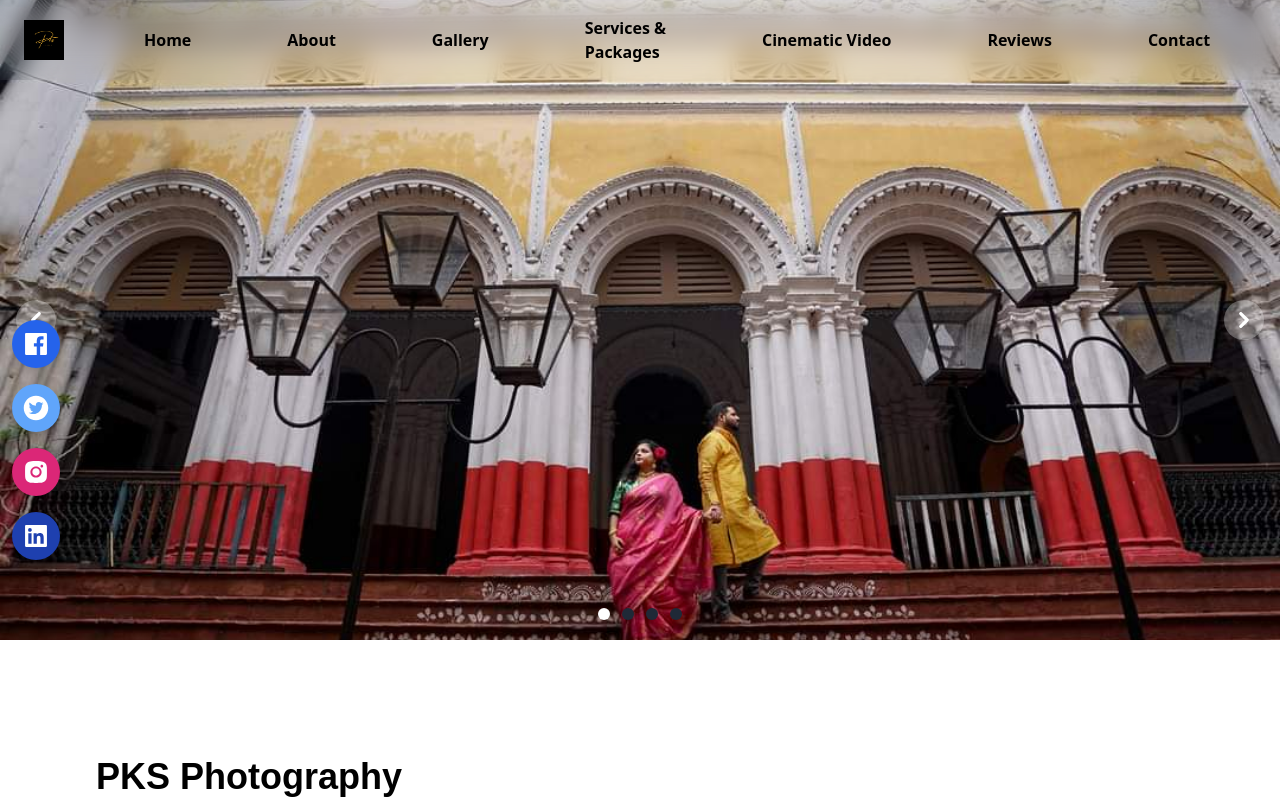
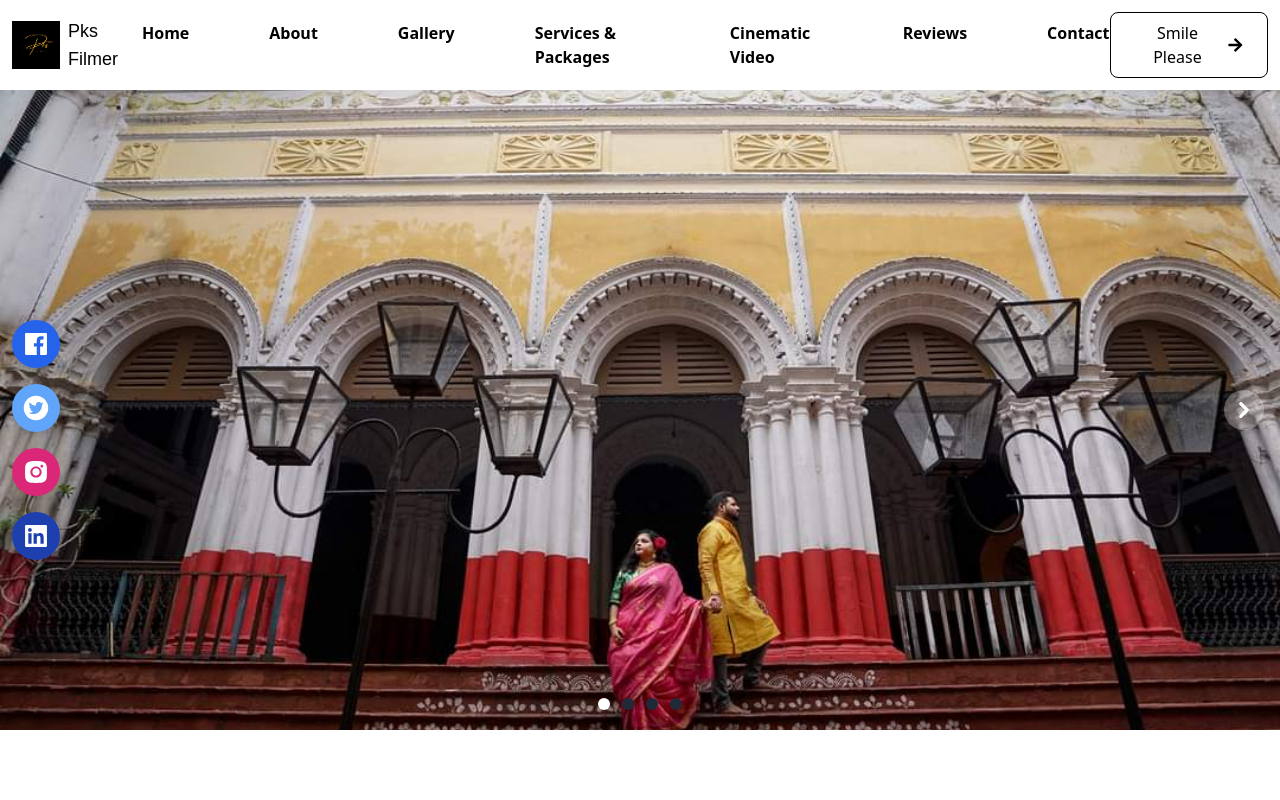
Before and after one commit to chakrari/PksFilmer, a React (Vite) app in the folder Pksfilmer/: page / in a window 1280 px wide. Shown: the top 800 px of the page. Built offline with nearby package versions, Linux system fonts and the light colour scheme.

Commit message:
navbar functionalities done

```diff
--- a/Pksfilmer/src/App.jsx
+++ b/Pksfilmer/src/App.jsx
@@ -15,16 +15,10 @@ import cr4 from './assets/photo_for_website/cr4.jpg';
 const slides = [cr1, cr2, cr3, cr4];
 
 const App = () => {
-  const [isNavDialogOpen, setIsNavDialogOpen] = useState(false);
-
-  const handleMenu = () => {
-    setIsNavDialogOpen(!isNavDialogOpen);
-  };
-
-  return (
+    return (
     <Router>
       <CarouselProvider>
-      <Navbar isNavDialogOpen={isNavDialogOpen} handleMenu={handleMenu} />
+      <Navbar />
       <main className="App">
         <Routes>
           <Route path="/" element={
@@ -32,6 +26,7 @@ const App = () => {
               <div className="relative z-0">
                 <Carousel slides={slides} />
               </div>
+              {/* <Carousel slides={slides} /> */}
               <Hero />
               <Socialapps />
             </>
--- a/Pksfilmer/src/components/Navbar_compo/Navbar.jsx
+++ b/Pksfilmer/src/components/Navbar_compo/Navbar.jsx
@@ -1,49 +1,207 @@
-import React from 'react';
-import logo from '../../assets/photo_for_website/logo.png';
-import { GiHamburgerMenu } from 'react-icons/gi';
-import { IoMdClose } from 'react-icons/io';
-import { useNavigate } from 'react-router-dom';
-import { Link } from 'react-router-dom';
-const Navbar = ({ isNavDialogOpen, handleMenu }) => {
-  const navigate = useNavigate();
+// I am doing a change in this branch for testing how it works
+// import React from 'react';
+// import logo from '../../assets/photo_for_website/logo.png';
+// import { GiHamburgerMenu } from 'react-icons/gi';
+// import { IoMdClose } from 'react-icons/io';
+
+// const Navbar = ({ isNavDialogOpen, handleMenu }) => {
+//   return (
+//     <nav className="fixed top-0 left-0 right-0 z-50 flex items-center justify-between px-6 py-4 bg-transparent backdrop-blur-md">
+//       <div className="flex items-center gap-20">
+//         <img className="w-30 h-10" src={logo} alt="Logo" />
+//         <ul className="hidden lg:flex flex-row justify-between items-center gap-24 font-semibold ">
+//           <li className="hover:font-bold">Home</li>
+//           <li className="hover:font-bold">About</li>
+//           <li className="hover:font-bold">Gallery</li>
+//           <li className="hover:font-bold">Services &<br /> Packages</li>
+//           <li className="hover:font-bold">Cinematic Video</li>
+//           <li className="hover:font-bold">Reviews</li>
+//           <li className="hover:font-bold">Contact</li>
+//         </ul>
+//         <button className="lg:hidden ml-10" onClick={handleMenu}>
+//           <GiHamburgerMenu className="text-gray-600" />
+//         </button>
+//       </div>
+
+//       {isNavDialogOpen && (
+//         <div id="nav-dialog" className="fixed inset-0 z-40 bg-white p-3 md:hidden">
+//           <div id="nav-bar" className="flex justify-between items-center">
+//             <a href="#" id="brand" className="flex gap-2 items-center">
+//               <img className="object-cover max-h-12 max-w-12" src={logo} alt="Logo" />
+//             </a>
+//             <button className="p-2 md:hidden" onClick={handleMenu}>
+//               <IoMdClose className="text-gray-600" />
+//             </button>
+//           </div>
+
+//           <div className="mt-6 flex flex-col">
+//             <a href="#" className="font-medium m-3 p-3 hover:bg-gray-50 block rounded-lg">Home</a>
+//             <a href="#" className="font-medium m-3 p-3 hover:bg-gray-50 block rounded-lg">About</a>
+//             <a href="#" className="font-medium m-3 p-3 hover:bg-gray-50 block rounded-lg">Gallery</a>
+//             <a href="#" className="font-medium m-3 p-3 hover:bg-gray-50 block rounded-lg">Services & Packages</a>
+//             <a href="#" className="font-medium m-3 p-3 hover:bg-gray-50 block rounded-lg">Cinematic Video</a>
+//             <a href="#" className="font-medium m-3 p-3 hover:bg-gray-50 block rounded-lg">Reviews</a>
+//             <a href="#" className="font-medium m-3 p-3 hover:bg-gray-50 block rounded-lg">Contact</a>
+//           </div>
+//         </div>
+//       )}
+//     </nav>
+//   );
+// };
+
+// export default Navbar;
+
+import React, { useState, useEffect } from "react";
+import { Link, useLocation } from "react-router-dom";
+import logo from "../../assets/photo_for_website/logo.png";
+import { GiHamburgerMenu } from "react-icons/gi";
+import { IoMdClose } from "react-icons/io";
+import { FaArrowRight } from "react-icons/fa";
+
+const Navbar = () => {
+  const [isNavDialogOpen, setIsNavDialogOpen] = useState(false);
+  const location = useLocation();
+
+  const handleMenu = () => {
+    setIsNavDialogOpen(!isNavDialogOpen);
+  };
+
+  // Automatically close nav dialog when resizing to desktop view
+  useEffect(() => {
+    const handleResize = () => {
+      if (window.innerWidth >= 768) {
+        setIsNavDialogOpen(false);
+      }
+    };
+
+    window.addEventListener("resize", handleResize);
+
+    // Clean up the event listener
+    return () => {
+      window.removeEventListener("resize", handleResize);
+    };
+  }, []);
+
+  // Close nav dialog on route change
+  useEffect(() => {
+    if (isNavDialogOpen) {
+      setIsNavDialogOpen(false);
+    }
+  }, [location]);
 
   return (
-    <nav className="fixed top-0 left-0 right-0 z-50 flex items-center justify-between px-6 py-4 bg-transparent backdrop-blur-md">
-      <div className="flex items-center gap-20">
-        <img className="w-30 h-10" src={logo} alt="Logo" />
-        <ul className="hidden lg:flex flex-row justify-between items-center gap-24 font-semibold ">
-          <li className="hover:font-bold cursor-pointer" onClick={() => navigate("/")}>Home</li>
-          <li className="hover:font-bold cursor-pointer" onClick={() => navigate("/about")}>About</li>
-          <li className="hover:font-bold cursor-pointer">Gallery</li>
-          <li className="hover:font-bold cursor-pointer">Services &<br /> Packages</li>
-          <li className="hover:font-bold cursor-pointer">Cinematic Video</li>
-          <li className="hover:font-bold cursor-pointer">Reviews</li>
-          <li className="hover:font-bold cursor-pointer">Contact</li>
-        </ul>
-        <button className="lg:hidden ml-10" onClick={handleMenu}>
+    <nav className="p-3 bg-white justify-between items-center flex">
+      <Link to="/" id="brand" className="flex gap-2 items-center">
+        <img className="object-cover max-w-12 max-h-12" src={logo} alt="Logo" />
+        <span className="text-lg font-medium font-display">Pks Filmer</span>
+      </Link>
+      <div id="nav-menu" className="hidden md:flex gap-20">
+        <Link to="/" className="font-bold hover:text-primary cursor-pointer">
+          Home
+        </Link>
+        <Link
+          to="/about"
+          className="font-bold hover:text-primary cursor-pointer"
+        >
+          About
+        </Link>
+        <Link to="#" className="font-bold hover:text-primary cursor-pointer">
+          Gallery
+        </Link>
+        <Link to="#" className="font-bold hover:text-primary cursor-pointer">
+          Services & Packages
+        </Link>
+        <Link to="#" className="font-bold hover:text-primary cursor-pointer">
+          Cinematic Video
+        </Link>
+        <Link to="#" className="font-bold hover:text-primary cursor-pointer">
+          Reviews
+        </Link>
+        <Link to="#" className="font-bold hover:text-primary cursor-pointer">
+          Contact
+        </Link>
+      </div>
+      <button className="hidden md:flex gap-2 items-center border border-black px-6 py-2 rounded-lg hover:border-primary">
+        Smile Please
+        <FaArrowRight />
+      </button>
+      <button className="p-2 md:hidden" onClick={handleMenu}>
+        {isNavDialogOpen ? (
+          <IoMdClose className="text-gray-600" />
+        ) : (
           <GiHamburgerMenu className="text-gray-600" />
-        </button>
-      </div>
+        )}
+      </button>
 
       {isNavDialogOpen && (
-        <div id="nav-dialog" className="fixed inset-0 z-40 bg-white p-3 md:hidden">
-          <div id="nav-bar" className="flex justify-between items-center">
-            <Link href="#" id="brand" className="flex gap-2 items-center">
-              <img className="object-cover max-h-12 max-w-12" src={logo} alt="Logo" />
+        <div
+          id="nav-dialog"
+          className="fixed bg-white inset-0 p-3 z-50 overflow-auto"
+          style={{ zIndex: 1000 }}
+        >
+          <div id="nav-bar" className="flex justify-between">
+            <Link to="/" id="brand" className="flex gap-2 items-center">
+              <img
+                className="object-cover max-w-12 max-h-12"
+                src={logo}
+                alt="Logo"
+              />
+              <span className="text-lg font-medium font-display">
+                Pks Filmer
+              </span>
             </Link>
             <button className="p-2 md:hidden" onClick={handleMenu}>
               <IoMdClose className="text-gray-600" />
             </button>
           </div>
-
-          <div className="mt-6 flex flex-col">
-            <Link to="/" className="font-medium m-3 p-3 hover:bg-gray-50 block rounded-lg">Home</Link>
-            <Link to="/about" className="font-medium m-3 p-3 hover:bg-gray-50 block rounded-lg">About</Link>
-            <Link to="/gallery" href="#" className="font-medium m-3 p-3 hover:bg-gray-50 block rounded-lg">Gallery</Link>
-            <Link href="/services and packages" className="font-medium m-3 p-3 hover:bg-gray-50 block rounded-lg">Services & Packages</Link>
-            <Link href="/cinematic video" className="font-medium m-3 p-3 hover:bg-gray-50 block rounded-lg">Cinematic Video</Link>
-            <Link href="/reviews" className="font-medium m-3 p-3 hover:bg-gray-50 block rounded-lg">Reviews</Link>
-            <Link href="/contact" className="font-medium m-3 p-3 hover:bg-gray-50 block rounded-lg">Contact</Link>
+          <div className="mt-6">
+            <Link
+              to="/"
+              className="font-medium m-3 p-3 hover:bg-gray-500 block rounded-lg"
+            >
+              Home
+            </Link>
+            <Link
+              to="/about"
+              className="font-medium m-3 p-3 hover:bg-gray-500 block rounded-lg"
+            >
+              About
+            </Link>
+            <Link
+              to="#"
+              className="font-medium m-3 p-3 hover:bg-gray-500 block rounded-lg"
+            >
+              Gallery
+            </Link>
+            <Link
+              to="#"
+              className="font-medium m-3 p-3 hover:bg-gray-500 block rounded-lg"
+            >
+              Services & Packages
+            </Link>
+            <Link
+              to="#"
+              className="font-medium m-3 p-3 hover:bg-gray-500 block rounded-lg"
+            >
+              Cinematic Video
+            </Link>
+            <Link
+              to="#"
+              className="font-medium m-3 p-3 hover:bg-gray-500 block rounded-lg"
+            >
+              Reviews
+            </Link>
+            <Link
+              to="#"
+              className="font-medium m-3 p-3 hover:bg-gray-500 block rounded-lg"
+            >
+              Contact
+            </Link>
+          </div>
+          <div className="h-[1px] bg-gray-300">
+            <button className="mt-6 w-full flex gap-2 items-center px-6 py-4 rounded-lg hover:bg-primary">
+              Smile Please
+            </button>
           </div>
         </div>
       )}
--- a/Pksfilmer/tailwind.config.js
+++ b/Pksfilmer/tailwind.config.js
@@ -7,7 +7,7 @@ export default {
   theme: {
     extend: {
       colors: {
-      gold: '#FFD700',
+      primary: '#FFD700',
     },
     fontFamily:{
       'display': ['Poppins', 'sans-serif'],
```
